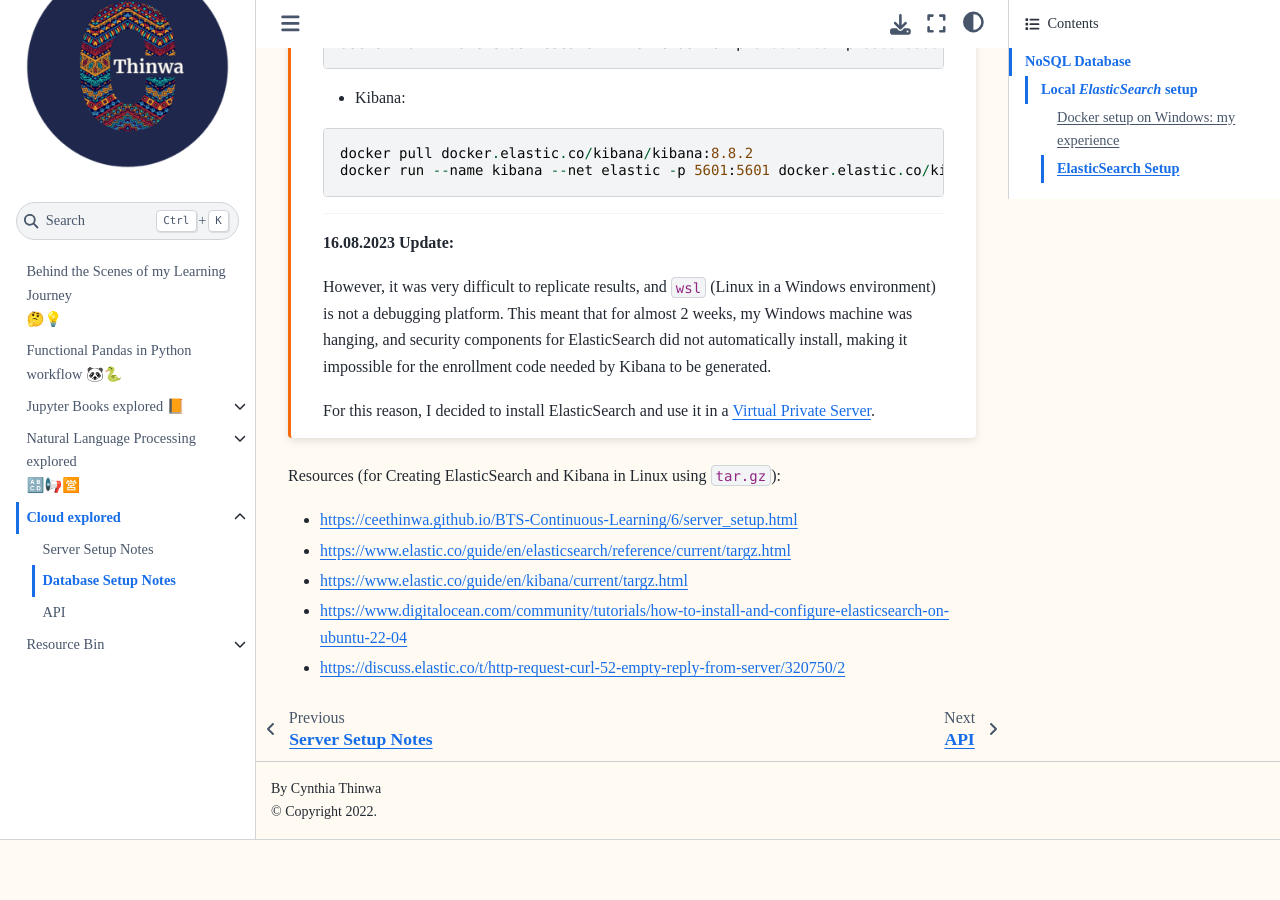
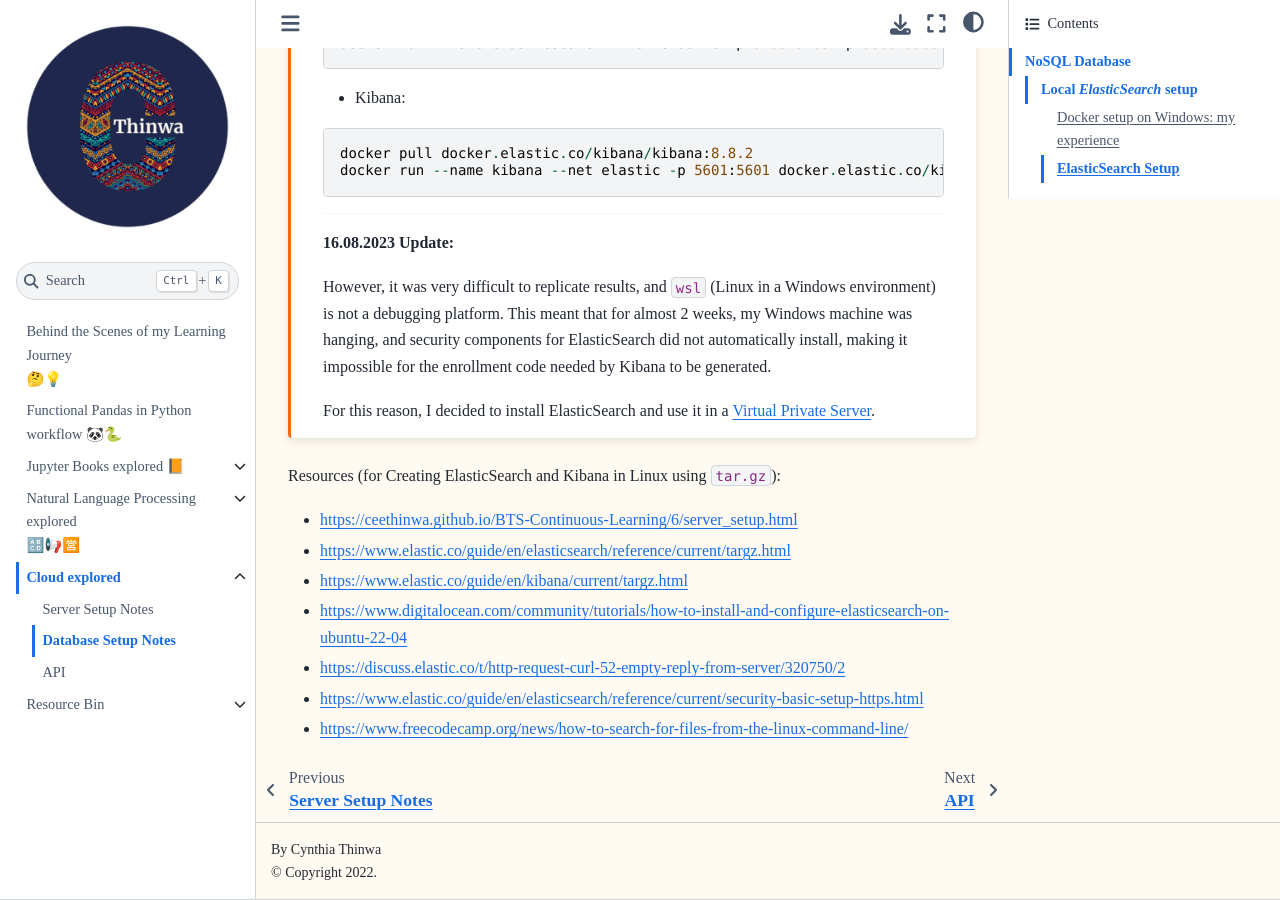
Before and after one commit to CeeThinwa/BTS-Continuous-Learning, a Jupyter Book: the page built from book/6/database_setup.md, in a window 1280 px wide and 900 px high, scrolled down 8977 px. Built offline with Jupyter Book 1.0.4 settings and Sphinx 7.4.7 and the Sphinx Book theme 1.1.4, drawn with Linux system fonts in a browser that asks for light colours; before the commit the page ends 9817 px from its top, so only the background shows below that; some of the changed lines change nothing that is shown.

Commit message:
Update database_setup.md

```diff
--- a/book/6/database_setup.md
+++ b/book/6/database_setup.md
@@ -148,3 +148,5 @@
 * https://www.elastic.co/guide/en/kibana/current/targz.html
 * https://www.digitalocean.com/community/tutorials/how-to-install-and-configure-elasticsearch-on-ubuntu-22-04
 * https://discuss.elastic.co/t/http-request-curl-52-empty-reply-from-server/320750/2
+* https://www.elastic.co/guide/en/elasticsearch/reference/current/security-basic-setup-https.html
+* https://www.freecodecamp.org/news/how-to-search-for-files-from-the-linux-command-line/
```
